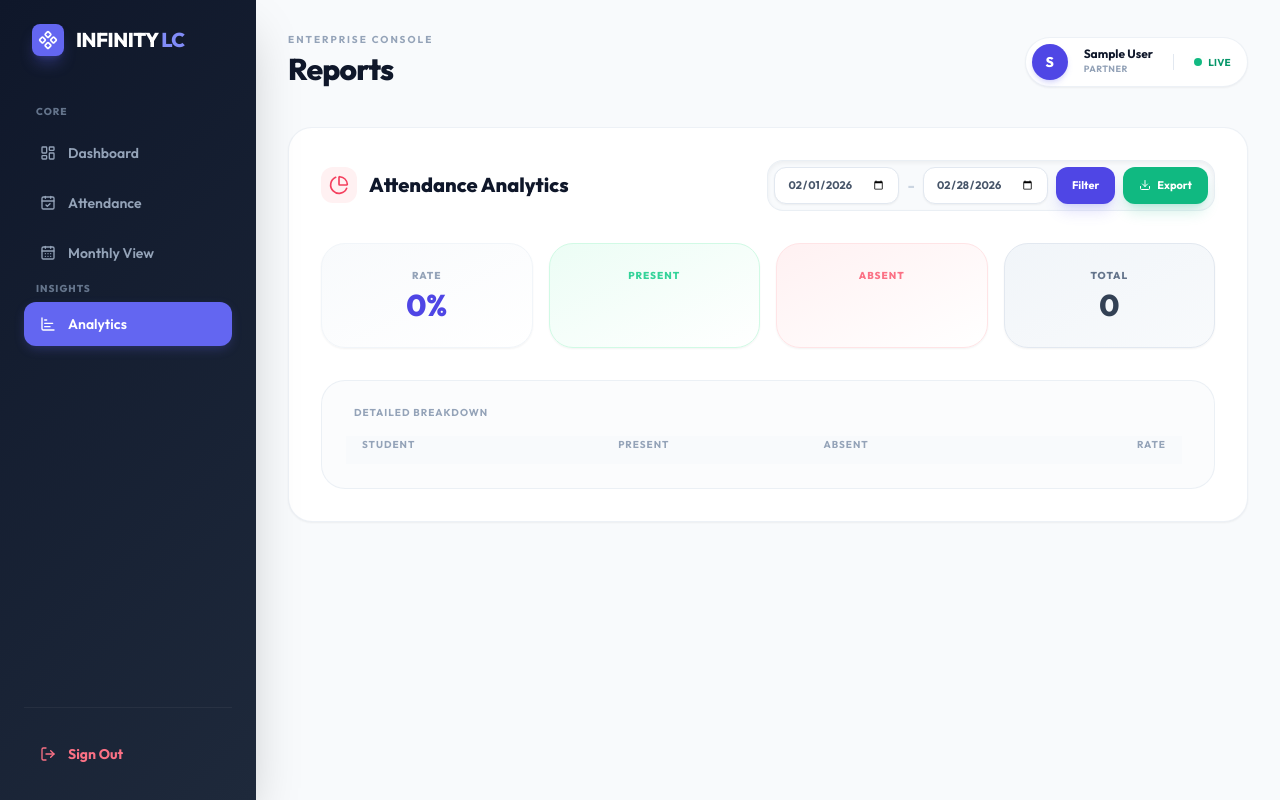
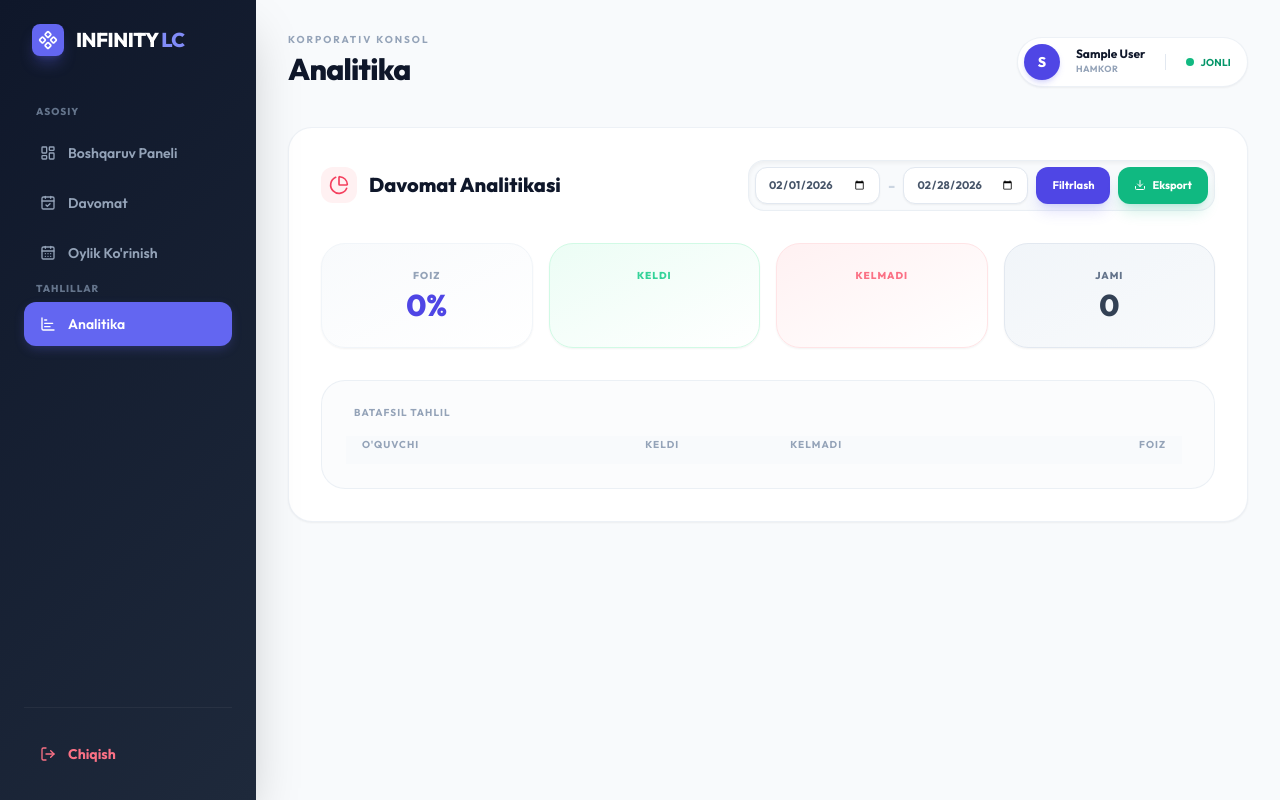
Before and after one commit to rasulkamolov/partnership, a PHP site: page /index.php?p=reports in a window 1280 px wide. Run offline with PHP 8.4, Linux system fonts and the light colour scheme; the visitor is signed in with stand-in values (Sample User, id 1); lists and menus that the app fills with data are empty; some libraries are stand-ins or nearby versions.

Commit message:
Refactor Attendance System: Modular Architecture, Secure Features, and Premium UI (Uzbek)
- Refactored codebase into modular structure (app/config, app/pages, app/includes).
- Implemented role-based access control (Admin vs Partner).
- Added financial reporting and attendance analytics with CSV export.
- Enhanced security: Fixed SQLi, CSRF, and XSS vulnerabilities.
- Updated database schema for fee and schedule tracking.
- Applied modern Tailwind CSS design.
- Implemented day-based attendance filtering (Odd/Even/Everyday).
- Added 'Every Day' schedule option.
- Refined reports and dashboard for premium feel.
- Added 'Monthly' attendance view with Admin filtering.
- Added 'Schools' management tab for Admin (CRUD).
- Enhanced Login page UI with standalone structure.
- Set default timezone to 'Asia/Tashkent'.
- Translated entire application interface to Uzbek.

Co-authored-by: rasulkamolov <45510779+rasulkamolov@users.noreply.github.com>

```diff
--- a/app/includes/functions.php
+++ b/app/includes/functions.php
@@ -25,12 +25,18 @@ function render_currency($amount) {
 }
 
 function get_student_status_badge($status) {
+    $status_uz = match($status) {
+        'Present' => 'Keldi',
+        'Absent' => 'Kelmadi',
+        'Late' => 'Kechikdi',
+        default => 'Belgilanmagan'
+    };
     $classes = match($status) {
         'Present' => 'bg-emerald-50 text-emerald-600 border border-emerald-100',
         'Absent' => 'bg-rose-50 text-rose-600 border border-rose-100',
         'Late' => 'bg-amber-50 text-amber-600 border border-amber-100',
         default => 'bg-slate-50 text-slate-500 border border-slate-100'
     };
-    return "<span class=\"px-3 py-1 rounded-lg text-[10px] font-bold uppercase tracking-wide border $classes\">$status</span>";
+    return "<span class=\"px-3 py-1 rounded-lg text-[10px] font-bold uppercase tracking-wide border $classes\">$status_uz</span>";
 }
 ?>
--- a/app/includes/header.php
+++ b/app/includes/header.php
@@ -1,5 +1,5 @@
 <!DOCTYPE html>
-<html lang="en">
+<html lang="uz">
 <head>
     <meta charset="UTF-8">
     <title>Oxford LC Infinity | Enterprise</title>
@@ -26,39 +26,39 @@
         </div>
 
         <nav class="space-y-1.5 flex-1">
-            <div class="px-3 text-[10px] font-extrabold text-slate-500 uppercase tracking-widest mb-3">Core</div>
+            <div class="px-3 text-[10px] font-extrabold text-slate-500 uppercase tracking-widest mb-3">Asosiy</div>
             <a href="?p=dashboard" class="flex items-center gap-3 px-4 py-3 rounded-xl transition sidebar-link text-sm <?= (!isset($_GET['p']) || $_GET['p']=='dashboard') ? 'tab-active' : '' ?>">
-                <i data-lucide="layout-dashboard" class="w-4 h-4"></i> <span class="font-semibold">Dashboard</span>
+                <i data-lucide="layout-dashboard" class="w-4 h-4"></i> <span class="font-semibold">Boshqaruv Paneli</span>
             </a>
             <a href="?p=attendance" class="flex items-center gap-3 px-4 py-3 rounded-xl transition sidebar-link text-sm <?= ($_GET['p'] ?? '')=='attendance' ? 'tab-active' : '' ?>">
-                <i data-lucide="calendar-check" class="w-4 h-4"></i> <span class="font-semibold">Attendance</span>
+                <i data-lucide="calendar-check" class="w-4 h-4"></i> <span class="font-semibold">Davomat</span>
             </a>
             <a href="?p=monthly" class="flex items-center gap-3 px-4 py-3 rounded-xl transition sidebar-link text-sm <?= ($_GET['p'] ?? '')=='monthly' ? 'tab-active' : '' ?>">
-                <i data-lucide="calendar-days" class="w-4 h-4"></i> <span class="font-semibold">Monthly View</span>
+                <i data-lucide="calendar-days" class="w-4 h-4"></i> <span class="font-semibold">Oylik Ko'rinish</span>
             </a>
 
             <?php if($is_admin): ?>
-                <div class="px-3 text-[10px] font-extrabold text-slate-500 uppercase tracking-widest mt-6 mb-3">Management</div>
+                <div class="px-3 text-[10px] font-extrabold text-slate-500 uppercase tracking-widest mt-6 mb-3">Boshqaruv</div>
                 <a href="?p=schools" class="flex items-center gap-3 px-4 py-3 rounded-xl transition sidebar-link text-sm <?= ($_GET['p'] ?? '')=='schools' ? 'tab-active' : '' ?>">
-                    <i data-lucide="building-2" class="w-4 h-4"></i> <span class="font-semibold">Schools</span>
+                    <i data-lucide="building-2" class="w-4 h-4"></i> <span class="font-semibold">Maktablar</span>
                 </a>
                 <a href="?p=students" class="flex items-center gap-3 px-4 py-3 rounded-xl transition sidebar-link text-sm <?= ($_GET['p'] ?? '')=='students' ? 'tab-active' : '' ?>">
-                    <i data-lucide="users" class="w-4 h-4"></i> <span class="font-semibold">Students</span>
+                    <i data-lucide="users" class="w-4 h-4"></i> <span class="font-semibold">O'quvchilar</span>
                 </a>
                 <a href="?p=pricing" class="flex items-center gap-3 px-4 py-3 rounded-xl transition sidebar-link text-sm <?= ($_GET['p'] ?? '')=='pricing' ? 'tab-active' : '' ?>">
-                    <i data-lucide="dollar-sign" class="w-4 h-4"></i> <span class="font-semibold">Pricing</span>
+                    <i data-lucide="dollar-sign" class="w-4 h-4"></i> <span class="font-semibold">Narxlar</span>
                 </a>
             <?php endif; ?>
 
-            <div class="px-3 text-[10px] font-extrabold text-slate-500 uppercase tracking-widest mt-6 mb-3">Insights</div>
+            <div class="px-3 text-[10px] font-extrabold text-slate-500 uppercase tracking-widest mt-6 mb-3">Tahlillar</div>
             <a href="?p=reports" class="flex items-center gap-3 px-4 py-3 rounded-xl transition sidebar-link text-sm <?= ($_GET['p'] ?? '')=='reports' ? 'tab-active' : '' ?>">
-                <i data-lucide="bar-chart-horizontal" class="w-4 h-4"></i> <span class="font-semibold">Analytics</span>
+                <i data-lucide="bar-chart-horizontal" class="w-4 h-4"></i> <span class="font-semibold">Analitika</span>
             </a>
         </nav>
 
         <div class="mt-auto pt-6 border-t border-white/5">
             <a href="?logout=1" class="flex items-center gap-3 px-4 py-3 rounded-xl text-rose-400 hover:bg-rose-500/10 hover:text-rose-300 transition group text-sm">
-                <i data-lucide="log-out" class="w-4 h-4 group-hover:translate-x-0.5 transition-transform"></i> <span class="font-bold">Sign Out</span>
+                <i data-lucide="log-out" class="w-4 h-4 group-hover:translate-x-0.5 transition-transform"></i> <span class="font-bold">Chiqish</span>
             </a>
         </div>
     </aside>
@@ -66,8 +66,21 @@
     <main class="ml-64 flex-1 p-8 min-h-screen">
         <header class="flex justify-between items-end mb-10 animate-fade-in-down">
             <div>
-                <h2 class="text-slate-400 font-bold text-[10px] uppercase tracking-[0.2em] mb-1">Enterprise Console</h2>
-                <h1 class="text-3xl font-black text-slate-900 tracking-tight"><?= ucfirst($_GET['p'] ?? 'Dashboard') ?></h1>
+                <h2 class="text-slate-400 font-bold text-[10px] uppercase tracking-[0.2em] mb-1">Korporativ Konsol</h2>
+                <h1 class="text-3xl font-black text-slate-900 tracking-tight">
+                    <?php
+                    $page_titles = [
+                        'dashboard' => 'Boshqaruv Paneli',
+                        'attendance' => 'Davomat',
+                        'monthly' => 'Oylik Ko\'rinish',
+                        'schools' => 'Maktablar',
+                        'students' => 'O\'quvchilar',
+                        'pricing' => 'Narxlar',
+                        'reports' => 'Analitika'
+                    ];
+                    echo $page_titles[$_GET['p'] ?? 'dashboard'] ?? ucfirst($_GET['p'] ?? 'Boshqaruv Paneli');
+                    ?>
+                </h1>
             </div>
 
             <div class="flex items-center gap-4 bg-white py-1.5 pl-1.5 pr-4 rounded-full border border-slate-200/60 shadow-sm hover:shadow transition duration-300">
@@ -76,7 +89,7 @@
                 </div>
                 <div class="flex flex-col">
                     <span class="text-xs font-bold text-slate-900 leading-none mb-0.5"><?= $_SESSION['name'] ?></span>
-                    <span class="text-[9px] font-bold text-slate-400 uppercase tracking-wider"><?= $is_admin ? 'Master Admin' : 'Partner' ?></span>
+                    <span class="text-[9px] font-bold text-slate-400 uppercase tracking-wider"><?= $is_admin ? 'Bosh Administrator' : 'Hamkor' ?></span>
                 </div>
                 <div class="h-4 w-px bg-slate-200 mx-1"></div>
                 <div class="flex items-center gap-1.5">
@@ -84,7 +97,7 @@
                       <span class="animate-ping absolute inline-flex h-full w-full rounded-full bg-emerald-400 opacity-75"></span>
                       <span class="relative inline-flex rounded-full h-2 w-2 bg-emerald-500"></span>
                     </span>
-                    <span class="text-[10px] font-bold text-emerald-600 uppercase tracking-wide">Live</span>
+                    <span class="text-[10px] font-bold text-emerald-600 uppercase tracking-wide">Jonli</span>
                 </div>
             </div>
         </header>
--- a/app/pages/reports.php
+++ b/app/pages/reports.php
@@ -3,7 +3,11 @@
 
 $curr_month = date('n');
 $curr_year = date('Y');
-$month_name = date('F');
+$uz_months = [
+    1 => 'Yanvar', 2 => 'Fevral', 3 => 'Mart', 4 => 'Aprel', 5 => 'May', 6 => 'Iyun',
+    7 => 'Iyul', 8 => 'Avgust', 9 => 'Sentabr', 10 => 'Oktabr', 11 => 'Noyabr', 12 => 'Dekabr'
+];
+$month_name = $uz_months[$curr_month];
 $financials = [];
 $total_revenue = 0;
 
@@ -64,16 +68,16 @@ $att_rate = round(($att_stats['present'] / $total_recs) * 100, 1);
 <div class="grid grid-cols-3 gap-6 mb-8 animate-fade-in-up">
     <div class="bg-indigo-600 p-8 rounded-3xl text-white shadow-xl shadow-indigo-500/20 relative overflow-hidden group hover:scale-[1.02] transition duration-500">
         <div class="absolute -right-10 -bottom-10 bg-white/10 w-40 h-40 rounded-full blur-[50px] group-hover:blur-[80px] transition duration-700"></div>
-        <p class="font-bold text-indigo-200 uppercase text-[10px] mb-2 tracking-widest relative z-10"><?= $month_name ?> Revenue</p>
+        <p class="font-bold text-indigo-200 uppercase text-[10px] mb-2 tracking-widest relative z-10"><?= $month_name ?> Tushumi</p>
         <h3 class="text-3xl font-black relative z-10 tracking-tight"><?= render_currency($total_revenue) ?></h3>
         <i data-lucide="wallet" class="absolute top-6 right-6 text-white/20 w-8 h-8"></i>
     </div>
     <div class="bg-white p-8 rounded-3xl border border-slate-200/60 shadow-sm hover:scale-[1.02] transition duration-500 group">
-        <p class="font-bold text-slate-400 uppercase text-[10px] mb-2 tracking-widest">Gov. Subsidy (80%)</p>
+        <p class="font-bold text-slate-400 uppercase text-[10px] mb-2 tracking-widest">Davlat Subsidiyasi (80%)</p>
         <h3 class="text-3xl font-black text-emerald-600 tracking-tight group-hover:text-emerald-500 transition"><?= render_currency($total_gov) ?></h3>
     </div>
     <div class="bg-white p-8 rounded-3xl border border-slate-200/60 shadow-sm hover:scale-[1.02] transition duration-500 group">
-        <p class="font-bold text-slate-400 uppercase text-[10px] mb-2 tracking-widest">Parent Contr. (20%)</p>
+        <p class="font-bold text-slate-400 uppercase text-[10px] mb-2 tracking-widest">Ota-ona To'lovi (20%)</p>
         <h3 class="text-3xl font-black text-slate-800 tracking-tight group-hover:text-indigo-600 transition"><?= render_currency($total_parent) ?></h3>
     </div>
 </div>
@@ -81,12 +85,12 @@ $att_rate = round(($att_stats['present'] / $total_recs) * 100, 1);
 <div class="bg-white rounded-3xl p-8 mb-8 border border-slate-200/60 shadow-sm overflow-hidden hover:shadow-lg transition duration-500">
     <div class="flex items-center gap-3 mb-6">
         <div class="bg-indigo-50 p-2 rounded-xl"><i data-lucide="table" class="text-indigo-600 w-5 h-5"></i></div>
-        <h3 class="text-xl font-black text-slate-900">Financial Breakdown</h3>
+        <h3 class="text-xl font-black text-slate-900">Moliyaviy Hisobot</h3>
     </div>
     <div class="max-h-80 overflow-y-auto custom-scroll pr-2">
         <table class="w-full text-left border-collapse">
             <thead class="bg-slate-50/80 backdrop-blur-sm text-slate-400 text-[10px] font-black uppercase tracking-widest sticky top-0 z-10 border-b border-slate-100">
-                <tr><th class="p-4 pl-6">Student</th><th class="p-4">Attended</th><th class="p-4">Earned</th><th class="p-4">Gov (80%)</th><th class="p-4 pr-6">Parent (20%)</th></tr>
+                <tr><th class="p-4 pl-6">O'quvchi</th><th class="p-4">Qatnashdi</th><th class="p-4">Ishlab Topildi</th><th class="p-4">Davlat (80%)</th><th class="p-4 pr-6">Ota-ona (20%)</th></tr>
             </thead>
             <tbody class="divide-y divide-slate-50">
                 <?php foreach($financials as $f): ?>
@@ -95,7 +99,14 @@ $att_rate = round(($att_stats['present'] / $total_recs) * 100, 1);
                         <div class="font-bold text-slate-900 text-sm"><?= htmlspecialchars($f['name']) ?></div>
                         <div class="text-[10px] uppercase font-bold text-slate-400 mt-0.5 flex items-center gap-2">
                             <span class="bg-slate-100 px-1.5 py-0.5 rounded text-slate-500 border border-slate-200/50"><?= htmlspecialchars($f['school']) ?></span>
-                            <span class="text-indigo-400"><?= ucfirst(htmlspecialchars($f['schedule'])) ?></span>
+                            <span class="text-indigo-400">
+                                <?php
+                                $sch = htmlspecialchars($f['schedule']);
+                                if ($sch == 'odd') echo 'Toq';
+                                elseif ($sch == 'even') echo 'Juft';
+                                else echo 'Har Kuni';
+                                ?>
+                            </span>
                         </div>
                     </td>
                     <td class="p-4 font-bold text-indigo-600 text-sm"><?= $f['attended'] ?> <span class="text-slate-300 font-normal">/</span> <?= $f['days'] ?></td>
@@ -114,44 +125,44 @@ $att_rate = round(($att_stats['present'] / $total_recs) * 100, 1);
     <div class="flex justify-between items-center mb-8 flex-wrap gap-4">
         <div class="flex items-center gap-3">
             <div class="bg-rose-50 p-2 rounded-xl"><i data-lucide="pie-chart" class="text-rose-500 w-5 h-5"></i></div>
-            <h3 class="text-xl font-black text-slate-900">Attendance Analytics</h3>
+            <h3 class="text-xl font-black text-slate-900">Davomat Analitikasi</h3>
         </div>
         <form method="POST" class="flex gap-2 bg-slate-50 p-1.5 rounded-2xl border border-slate-200/60 shadow-inner">
             <input type="date" name="start_date" value="<?= htmlspecialchars($start_date) ?>" class="px-3 py-2 bg-white rounded-xl font-bold text-[11px] border border-slate-200 text-slate-600 outline-none focus:border-indigo-500 transition shadow-sm">
             <span class="self-center text-slate-300 font-bold">-</span>
             <input type="date" name="end_date" value="<?= htmlspecialchars($end_date) ?>" class="px-3 py-2 bg-white rounded-xl font-bold text-[11px] border border-slate-200 text-slate-600 outline-none focus:border-indigo-500 transition shadow-sm">
-            <button class="bg-indigo-600 text-white px-4 rounded-xl font-bold text-[11px] hover:bg-indigo-700 transition shadow-lg shadow-indigo-500/20">Filter</button>
+            <button class="bg-indigo-600 text-white px-4 rounded-xl font-bold text-[11px] hover:bg-indigo-700 transition shadow-lg shadow-indigo-500/20">Filtrlash</button>
             <button type="submit" name="export_report" value="1" class="bg-emerald-500 text-white px-4 rounded-xl font-bold text-[11px] hover:bg-emerald-600 transition shadow-lg shadow-emerald-500/20 flex items-center gap-1.5">
-                <i data-lucide="download" class="w-3 h-3"></i> Export
+                <i data-lucide="download" class="w-3 h-3"></i> Eksport
             </button>
         </form>
     </div>
 
     <div class="grid grid-cols-4 gap-4 mb-8">
         <div class="p-6 bg-gradient-to-br from-slate-50 to-white border border-slate-100 rounded-3xl text-center shadow-sm hover:shadow-md transition duration-300 group">
-            <p class="text-[10px] font-black text-slate-400 uppercase mb-1 tracking-widest">Rate</p>
+            <p class="text-[10px] font-black text-slate-400 uppercase mb-1 tracking-widest">Foiz</p>
             <p class="text-3xl font-black text-indigo-600 group-hover:scale-110 transition duration-300"><?= $att_rate ?>%</p>
         </div>
         <div class="p-6 bg-gradient-to-br from-emerald-50 to-white border border-emerald-100 rounded-3xl text-center shadow-sm hover:shadow-md transition duration-300 group">
-            <p class="text-[10px] font-black text-emerald-400 uppercase mb-1 tracking-widest">Present</p>
+            <p class="text-[10px] font-black text-emerald-400 uppercase mb-1 tracking-widest">Keldi</p>
             <p class="text-3xl font-black text-emerald-600 group-hover:scale-110 transition duration-300"><?= $att_stats['present'] ?></p>
         </div>
         <div class="p-6 bg-gradient-to-br from-rose-50 to-white border border-rose-100 rounded-3xl text-center shadow-sm hover:shadow-md transition duration-300 group">
-            <p class="text-[10px] font-black text-rose-400 uppercase mb-1 tracking-widest">Absent</p>
+            <p class="text-[10px] font-black text-rose-400 uppercase mb-1 tracking-widest">Kelmadi</p>
             <p class="text-3xl font-black text-rose-500 group-hover:scale-110 transition duration-300"><?= $att_stats['absent'] ?></p>
         </div>
         <div class="p-6 bg-gradient-to-br from-slate-100 to-slate-50 border border-slate-200 rounded-3xl text-center shadow-sm hover:shadow-md transition duration-300 group">
-            <p class="text-[10px] font-black text-slate-500 uppercase mb-1 tracking-widest">Total</p>
+            <p class="text-[10px] font-black text-slate-500 uppercase mb-1 tracking-widest">Jami</p>
             <p class="text-3xl font-black text-slate-700 group-hover:scale-110 transition duration-300"><?= $att_stats['total'] ?></p>
         </div>
     </div>
 
     <div class="bg-slate-50/50 rounded-3xl p-6 border border-slate-200/60">
-        <h4 class="font-bold text-slate-400 uppercase text-[10px] mb-4 tracking-widest ml-2">Detailed Breakdown</h4>
+        <h4 class="font-bold text-slate-400 uppercase text-[10px] mb-4 tracking-widest ml-2">Batafsil Tahlil</h4>
         <div class="max-h-80 overflow-y-auto custom-scroll pr-2">
             <table class="w-full text-left">
                 <thead class="text-slate-400 text-[10px] font-black uppercase tracking-widest sticky top-0 bg-slate-50/90 backdrop-blur-sm z-10">
-                    <tr><th class="pb-3 pl-4">Student</th><th class="pb-3">Present</th><th class="pb-3">Absent</th><th class="pb-3 pr-4 text-right">Rate</th></tr>
+                    <tr><th class="pb-3 pl-4">O'quvchi</th><th class="pb-3">Keldi</th><th class="pb-3">Kelmadi</th><th class="pb-3 pr-4 text-right">Foiz</th></tr>
                 </thead>
                 <tbody class="divide-y divide-slate-200/50">
                     <?php
--- a/index.php
+++ b/index.php
@@ -14,7 +14,7 @@ if ($_SERVER['REQUEST_METHOD'] == 'POST' && isset($_POST['login'])) {
     if ($u && password_verify($_POST['pass'], $u['password'])) {
         $_SESSION['user_id'] = $u['id']; $_SESSION['username'] = $u['username']; $_SESSION['name'] = $u['name'];
         header("Location: index.php"); exit;
-    } $err = "Invalid credentials";
+    } $err = "Login yoki parol noto'g'ri";
 }
 
 $is_admin = ($_SESSION['username'] ?? '') === 'admin';
@@ -23,9 +23,9 @@ $uid = $_SESSION['user_id'] ?? 0;
 // Export Handler (Must be before HTML)
 if (isset($_POST['export_report'])) {
     header('Content-Type: text/csv');
-    header('Content-Disposition: attachment; filename="attendance_report_' . date('Y-m-d') . '.csv"');
+    header('Content-Disposition: attachment; filename="davomat_hisoboti_' . date('Y-m-d') . '.csv"');
     $output = fopen('php://output', 'w');
-    fputcsv($output, ['Student Name', 'School', 'Group', 'Total Present', 'Total Absent', 'Attendance Rate (%)']);
+    fputcsv($output, ["O'quvchi Ismi", "Maktab", "Guruh", "Jami Kelgan", "Jami Kelmagan", "Davomat Foizi (%)"]);
 
     $start = $_POST['start_date'] ?? date('Y-m-01');
     $end = $_POST['end_date'] ?? date('Y-m-t');
@@ -64,7 +64,7 @@ if ($is_admin && $_SERVER['REQUEST_METHOD'] == 'POST') {
         $db->prepare("INSERT INTO schools (name, username, password, contact) VALUES (?, ?, ?, ?)")
            ->execute([$_POST['sch_name'], $_POST['sch_user'], password_hash($_POST['sch_pass'], PASSWORD_DEFAULT), $_POST['sch_contact']]);
         $redirect = isset($_GET['p']) && $_GET['p'] == 'schools' ? 'schools' : 'dashboard';
-        header("Location: ?p=$redirect&msg=Partner Registered"); exit;
+        header("Location: ?p=$redirect&msg=Hamkor ro'yxatga olindi"); exit;
     }
     if (isset($_POST['edit_school'])) {
         $params = [$_POST['sch_name'], $_POST['sch_user'], $_POST['sch_contact'], $_POST['school_id']];
@@ -74,23 +74,23 @@ if ($is_admin && $_SERVER['REQUEST_METHOD'] == 'POST') {
             array_splice($params, 3, 0, password_hash($_POST['sch_pass'], PASSWORD_DEFAULT)); // Insert password into params
         }
         $db->prepare($sql)->execute($params);
-        header("Location: ?p=schools&msg=Partner Updated"); exit;
+        header("Location: ?p=schools&msg=Hamkor ma'lumotlari yangilandi"); exit;
     }
     if (isset($_POST['delete_school'])) {
         $db->prepare("DELETE FROM schools WHERE id = ?")->execute([$_POST['school_id']]);
-        header("Location: ?p=schools&msg=Partner Deleted"); exit;
+        header("Location: ?p=schools&msg=Hamkor o'chirildi"); exit;
     }
     if (isset($_POST['add_student'])) {
         $db->prepare("INSERT INTO students (name, school_id, group_name, monthly_fee, schedule_type) VALUES (?, ?, ?, ?, ?)")
            ->execute([$_POST['st_name'], $_POST['st_school'], $_POST['st_group'], $_POST['st_fee'], $_POST['st_schedule']]);
-        header("Location: ?p=dashboard&msg=Student Enrolled"); exit;
+        header("Location: ?p=dashboard&msg=O'quvchi qo'shildi"); exit;
     }
     if (isset($_POST['save_pricing'])) {
         foreach ($_POST['fee'] as $sid => $fee) {
             $db->prepare("UPDATE students SET monthly_fee = ?, schedule_type = ? WHERE id = ?")
                ->execute([$fee, $_POST['sch'][$sid], $sid]);
         }
-        header("Location: ?p=pricing&msg=Pricing Updated"); exit;
+        header("Location: ?p=pricing&msg=Narxlar yangilandi"); exit;
     }
     if (isset($_POST['save_att'])) {
         foreach ($_POST['att'] as $sid => $status) {
@@ -103,11 +103,11 @@ if ($is_admin && $_SERVER['REQUEST_METHOD'] == 'POST') {
                 $db->prepare("INSERT INTO attendance (student_id, status) VALUES (?, ?)")->execute([$sid, $status]);
             }
         }
-        header("Location: ?p=attendance&msg=Attendance Saved"); exit;
+        header("Location: ?p=attendance&msg=Davomat saqlandi"); exit;
     }
     if (isset($_POST['delete_student'])) {
         $db->prepare("DELETE FROM students WHERE id = ?")->execute([$_POST['student_id']]);
-        header("Location: ?p=students&msg=Student deleted"); exit;
+        header("Location: ?p=students&msg=O'quvchi o'chirildi"); exit;
     }
 }
 
@@ -129,7 +129,7 @@ if (!isset($_SESSION['user_id'])) {
     if (in_array($page, $allowed_pages) && file_exists("app/pages/$page.php")) {
         include "app/pages/$page.php";
     } else {
-        echo "<div class='text-center p-20 text-slate-400 font-bold'>404 Not Found</div>";
+        echo "<div class='text-center p-20 text-slate-400 font-bold'>Sahifa topilmadi (404 Not Found)</div>";
     }
 
     include 'app/includes/footer.php';
```
Also changed, not shown: app/pages/attendance.php (+30 -18 lines), app/pages/dashboard.php (+18 -18 lines), app/pages/login.php (+18 -18 lines), app/pages/monthly.php (+18 -13 lines), app/pages/pricing.php (+7 -7 lines), app/pages/schools.php (+18 -18 lines), app/pages/students.php (+7 -7 lines).
